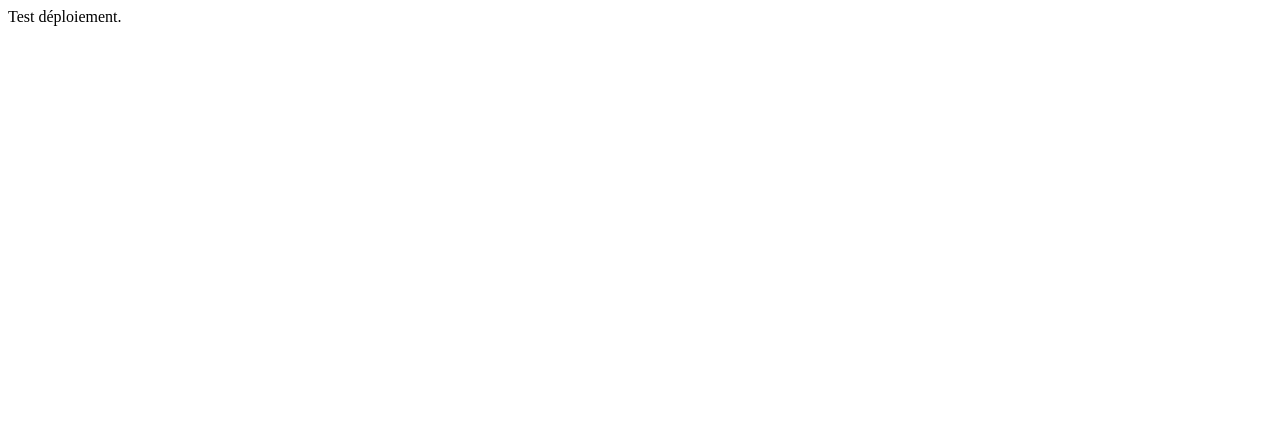
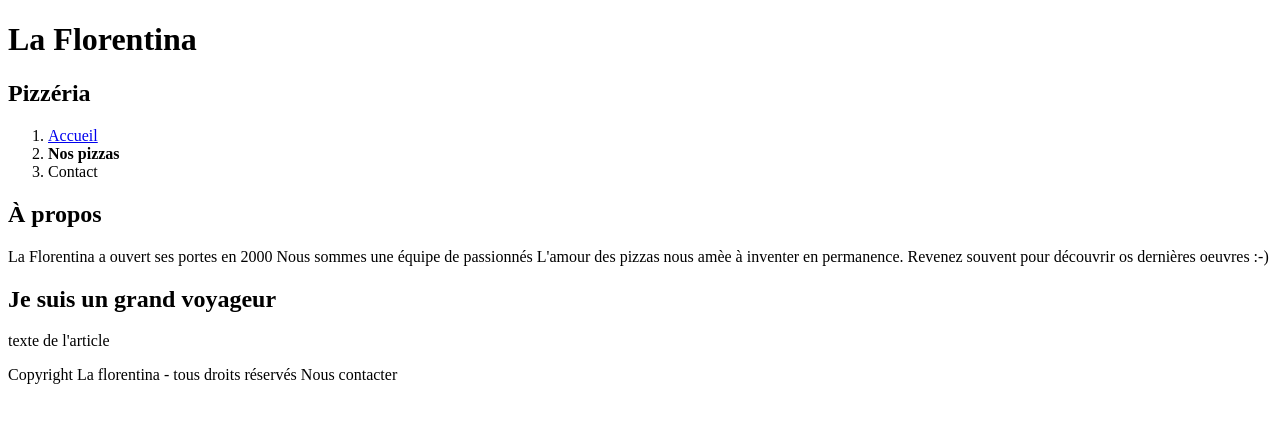
Before and after one commit to lcgLassalle/workshop-html, a plain HTML site: page index.html in a window 1280 px wide. Drawn offline with Linux system fonts and the light colour scheme.

Commit message:
Update index.html
TP2

```diff
--- a/index.html
+++ b/index.html
@@ -4,6 +4,34 @@
 <title>Pizzeria</title>
 </head>
 <body>
-Test déploiement.
+    <h1>
+        La Florentina
+</h1>
+    <h2>
+        Pizzéria
+    </h2>
+    <p>
+<ol>
+    <li> <a href="Accueil.html">Accueil </a></li>
+    <li> <b href="Pizzas.html"> Nos pizzas </b> </li>
+    <li> <c href="Contact.html">Contact</c> </li>
+</ol>
+</p>
+<h2>À propos</h2>
+<p>
+    La Florentina a ouvert ses portes en 2000
+    Nous sommes une équipe de passionnés
+    L'amour des pizzas nous amèe à inventer en permanence.
+    Revenez souvent pour découvrir os dernières oeuvres :-)
+</p>
+<h2>Je suis un grand voyageur</h2>
+<p>
+    texte de l'article
+</p>
+
+<p>
+    Copyright La florentina - tous droits réservés
+    <m href="mailto:florentina@gmail.com?subject=Contacter la Florentina"> Nous contacter</m>
+</p>
 </body>
 </html>
```
